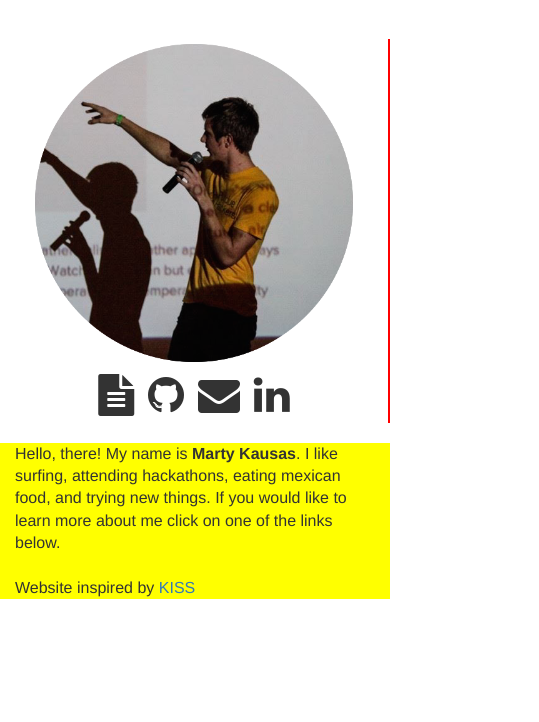
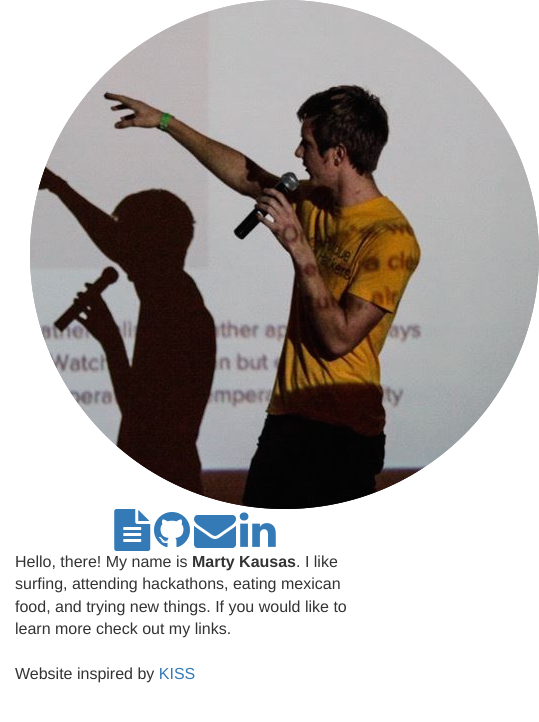
Before and after one commit to mkausas/mkausas.github.io, a plain HTML site: page index.html in a window 390 px wide. Shown: the whole page, 539 px wide, since content can reach past the window. Drawn offline with nearby package versions, Linux system fonts and the light colour scheme.

Commit message:
New site seems to be complete and in a place I'm happy with.

```diff
--- /dev/null
+++ b/css/medium.css
@@ -0,0 +1,37 @@
+.outside {
+    margin-top: 10%;
+    /*background-color: green;*/
+}
+
+.inside-left {
+    border-right-style: solid;
+    border-right-color: #333;
+    border-right-width: 2px;
+}
+
+.inside-right {
+    /*background-color: yellow;*/
+    padding: 20px;
+}
+
+img {
+    width: 100%;
+    height: 100%;
+    padding: 20px;
+    display: block;
+    margin: auto;
+}
+
+.fa, .fa:visited {
+    color: rgb(51, 51, 51);
+    padding: 5px;
+    font-size: 2em;
+}
+
+.fa:hover {
+    color: #337ab7;
+}
+
+.icons {
+    padding: 2px;
+}
--- /dev/null
+++ b/css/narrow.css
@@ -0,0 +1,31 @@
+.outside {
+    margin-top: 10%;
+    /*background-color: green;*/
+}
+
+.inside-right {
+    /*padding: 40px;*/
+    padding: 10px 40px;
+}
+
+img {
+    width: 40%;
+    height: 40%;
+    padding: 20px;
+    display: block;
+    margin: auto;
+}
+
+.fa, .fa:visited {
+    color: rgb(51, 51, 51);
+    padding: 5px;
+    font-size: 2em;
+}
+
+.fa:hover {
+    color: #337ab7;
+}
+
+.icons {
+    padding: 2px;
+}
--- a/style.css
+++ b/css/style.css
@@ -36,7 +36,7 @@
 img {
     width: 100%;
     height: 100%;
-    padding: 5px;
+    padding: 20px;
     display: block;
     margin: auto;
 }
--- /dev/null
+++ b/css/wide.css
@@ -0,0 +1,36 @@
+.outside {
+    margin-top: 10%;
+}
+
+.inside-left {
+    border-right-style: solid;
+    border-right-color: #333;
+    border-right-width: 2px;
+}
+
+.inside-right {
+    /*background-color: yellow;*/
+    padding: 50px 20px;
+}
+
+img {
+    width: 100%;
+    height: 100%;
+    padding: 20px;
+    display: block;
+    margin: auto;
+}
+
+.fa, .fa:visited {
+    color: rgb(51, 51, 51);
+    padding: 5px;
+    font-size: 3em;
+}
+
+.fa:hover {
+    color: #337ab7;
+}
+
+.icons {
+    padding: 2px;
+}
--- a/index.html
+++ b/index.html
@@ -7,23 +7,26 @@
 	<script src="https://ajax.googleapis.com/ajax/libs/jquery/2.1.3/jquery.min.js"></script>
 	<link rel="stylesheet" href="bootstrap-3.3.5-dist/css/bootstrap.min.css">
 	<link rel="stylesheet" href="bootstrap-3.3.5-dist/css/bootstrap-theme.min.css">
-	<link rel="stylesheet" href="style.css"></script>
 	<script src="bootstrap-3.3.5-dist/js/bootstrap.min.js"></script>
 
   <!-- Font Awesome -->
   <link rel="stylesheet" href="https://maxcdn.bootstrapcdn.com/font-awesome/4.4.0/css/font-awesome.min.css">
+
+  <!-- Custom -->
+  <link rel="stylesheet" media="screen and (min-device-width: 992px)" href="css/narrow.css" />
+  <link rel='stylesheet' media='screen and (min-width: 993px) and (max-width: 1199px)' href='css/medium.css' />
+  <link rel="stylesheet" media="screen and (min-width: 1200px)" href="css/wide.css" />
 </head>
 
 <body>
 <div class="container outside">
-  <div class="row vcenter">
-
+  <div class="row">
       <div class="col-md-3 col-md-offset-3 inside-left text-center">
         <div class="col-md-12">
           <img src="imgs/wildhacks.png" />
         </div>
 
-        <div class="col-sm-12 col-md-10 col-md-offset-1 icons">
+        <div class="col-sm-0 col-md-10 col-md-offset-1 icons">
           <a href="Marty_Kausas_Resume.pdf" target="_blank"><i class="fa fa-file-text fa-3x"></i></a>
           <a href="https://github.com/mkausas" target="_blank"><i class="fa fa-github fa-3x"></i></a>
           <a href="mailto:mkausas@purdue.edu" target="_blank"><i class="fa fa-envelope fa-3x"></i></a>
@@ -31,13 +34,13 @@
         </div>
       </div>
 
-      <div class="col-md-6 inside-right">
-        <p class="lead">
-          Hello, there! My name is <strong>Marty Kausas</strong>. I like surfing, attending hackathons, eating mexican food, and trying new things. If you would like to learn more about me click on one of the links below.
+      <div class="col-md-6">
+        <p class="lead inside-right">
+          Hello, there! My name is <strong>Marty Kausas</strong>. I like surfing, attending hackathons, eating mexican food, and trying new things. If you would like to learn more check out my links.
 
           <br>
           <br>
-          Website inspired by <a href="https://en.wikipedia.org/wiki/KISS_principle">KISS</a>
+          Website inspired by <a href="https://en.wikipedia.org/wiki/KISS_principle" target="_blank">KISS</a>
         </p>
       </div>
     </div>
```
